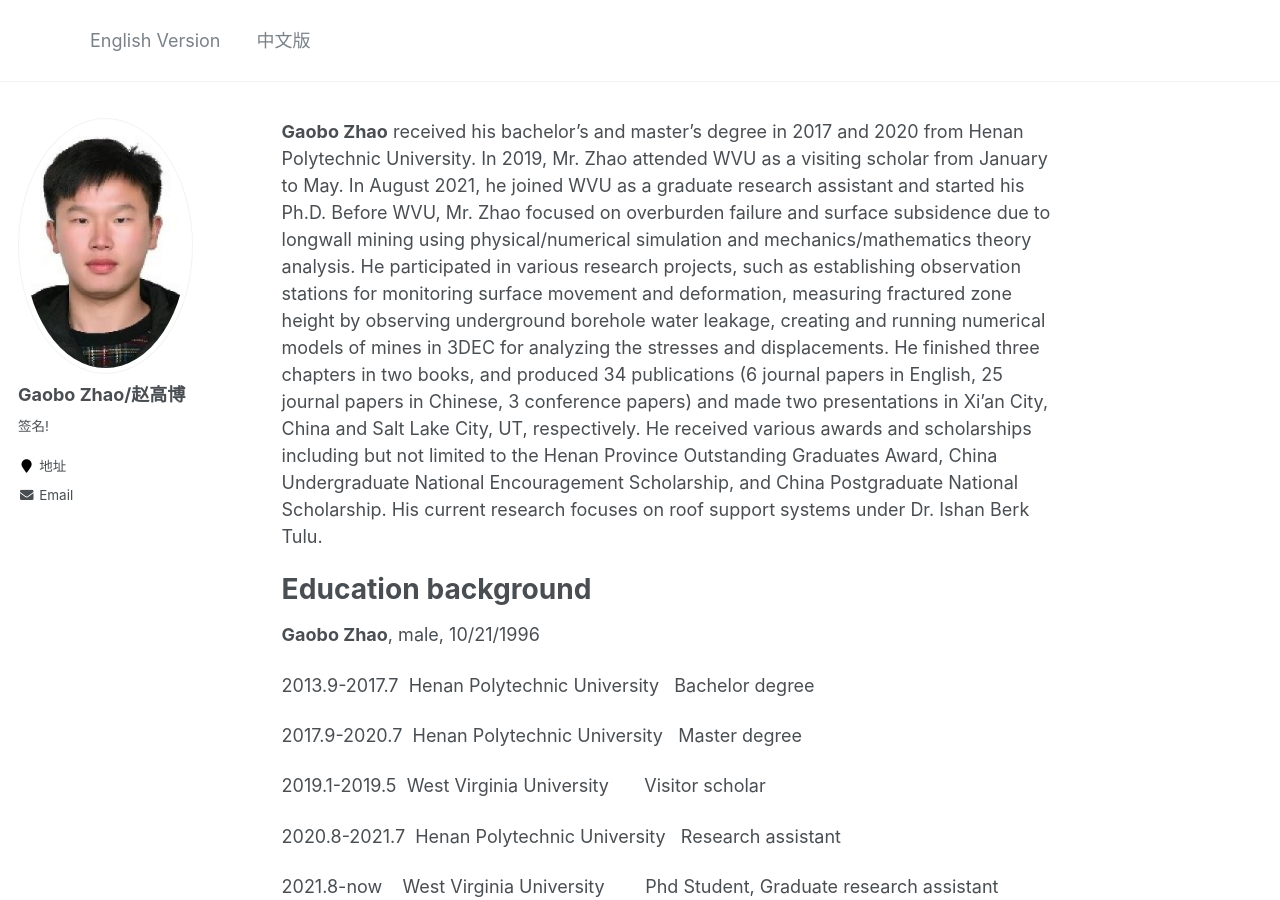
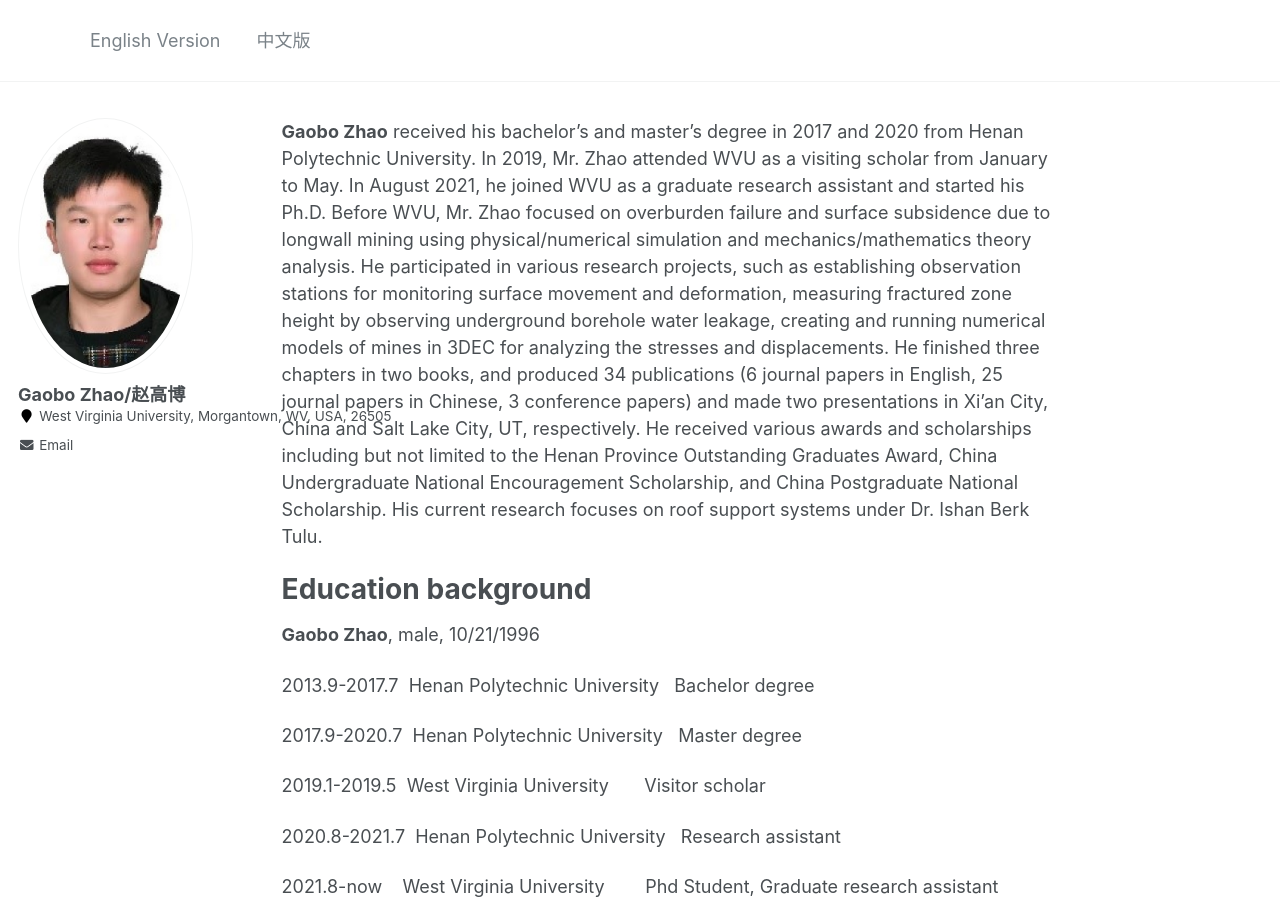
Before and after one commit to ShoulingMeng/ShoulingMeng.github.io, a Jekyll site: the page built from _pages/about.md, in a window 1280 px wide and 900 px high. Built offline with Jekyll 4.4.1, drawn with Linux system fonts in a browser that asks for light colours.

```diff
--- a/_config.yml
+++ b/_config.yml
@@ -82,12 +82,12 @@ analytics:
 author:
   name             : "Gaobo Zhao/赵高博"
   avatar           : "bio-photo.jpeg"
-  bio              : "   签名!"
-  location         : "地址"
+  bio              : #"   签名!"
+  location         : "West Virginia University, Morgantown, WV, USA, 26505"
   employer         :
   pubmed           : #"https://www.ncbi.nlm.nih.gov/pubmed/?term=john+snow"
   googlescholar    : #"http://yourfullgooglescholarurl.com"
-  email            : cloudzhao0034@gmail.com
+  email            : gz00001@mix.wvu.edu
   researchgate     :  # example: "https://www.researchgate.net/profile/yourprofile"
   uri              :
   bitbucket        :
```
